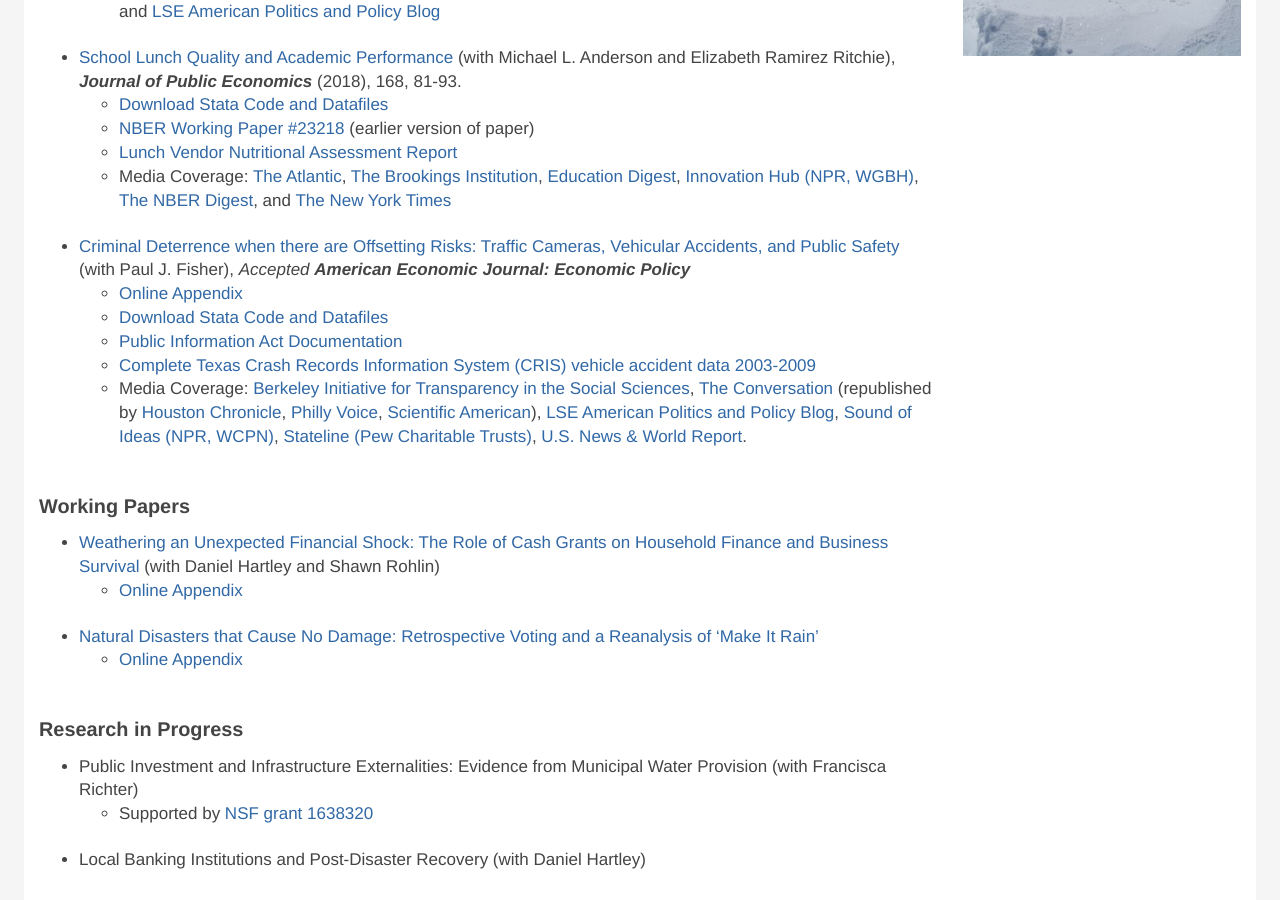
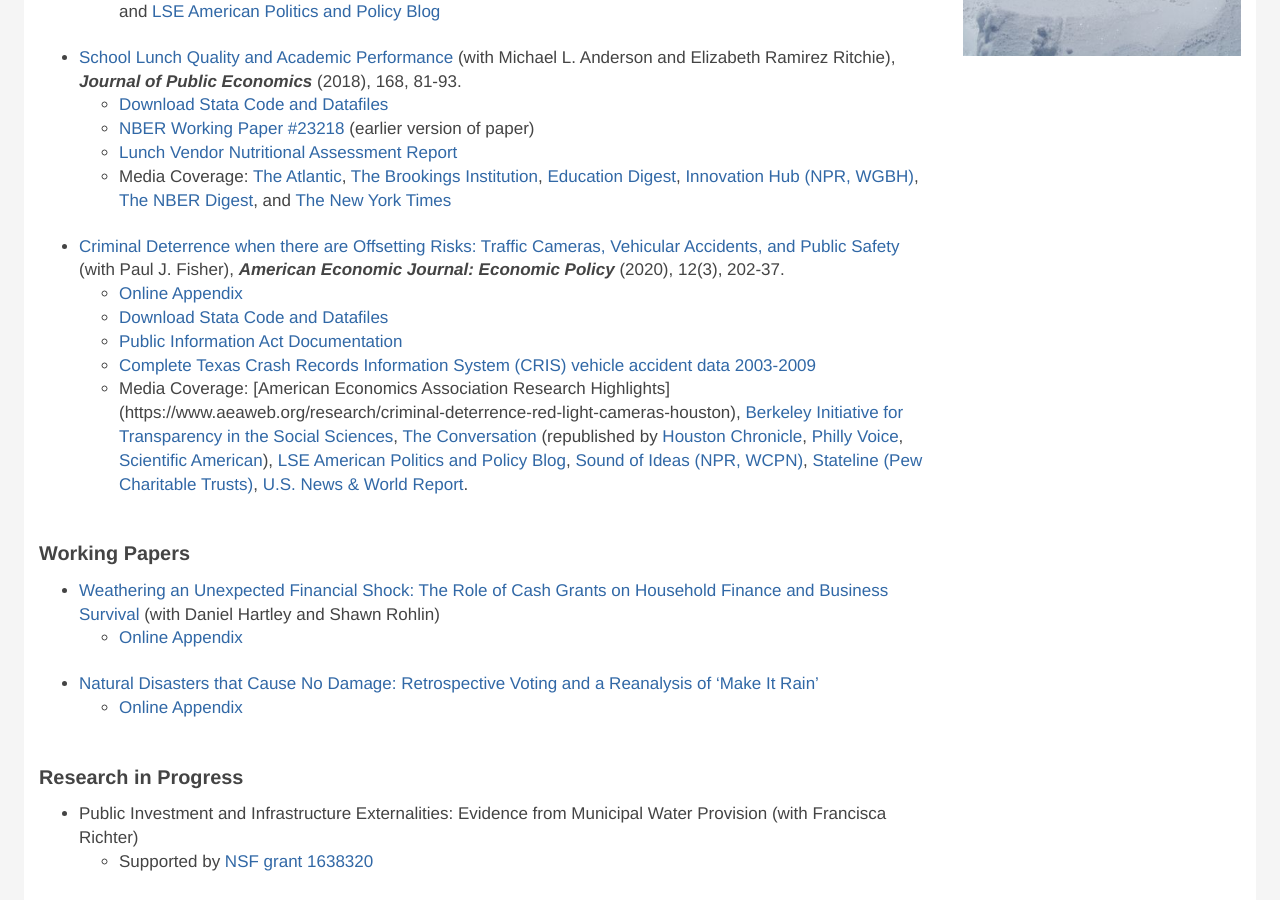
Before and after one commit to justinpgallagher/justinpgallagher.github.io, a Jekyll site: the page built from research.html, in a window 1280 px wide and 900 px high, scrolled down 635 px. Built offline with Jekyll 4.4.1, drawn with Linux system fonts in a browser that asks for light colours; nearby versions of some CDN libraries; some web fonts are replaced; library files that are not in the unit come from our copies.

Commit message:
Update research.md

```diff
--- a/_includes/research.md
+++ b/_includes/research.md
@@ -42,12 +42,13 @@
     [The New York Times](https://www.nytimes.com/2017/06/05/well/feeding-young-minds-the-importance-of-school-lunches.html)
 
 - {:.pub_li} [Criminal Deterrence when there are Offsetting Risks: Traffic Cameras, Vehicular Accidents, and Public Safety](pdfs/Gallagher-and-Fisher.pdf)
-  (with Paul J. Fisher), _Accepted **American Economic Journal: Economic Policy**_
+  (with Paul J. Fisher), **_American Economic Journal: Economic Policy_** (2020), 12(3), 202-37.
   - [Online Appendix](pdfs/Appendix-for-Gallagher-and-Fisher.pdf)
   - [Download Stata Code and Datafiles](http://ou.montana.edu/gallagher/index.html)
   - [Public Information Act Documentation](http://ou.montana.edu/gallagher/index.html)
   - [Complete Texas Crash Records Information System (CRIS) vehicle accident data 2003-2009](http://ou.montana.edu/gallagher/index.html)
   - Media Coverage:
+    [American Economics Association Research Highlights] (https://www.aeaweb.org/research/criminal-deterrence-red-light-cameras-houston),
     [Berkeley Initiative for Transparency in the Social Sciences](http://www.bitss.org/2017/09/11/public-data-that-isnt-or-wasnt-public/),
     [The Conversation](https://theconversation.com/cameras-can-catch-cars-that-run-red-lights-but-that-doesnt-make-streets-safer-100217)
     (republished by
```
